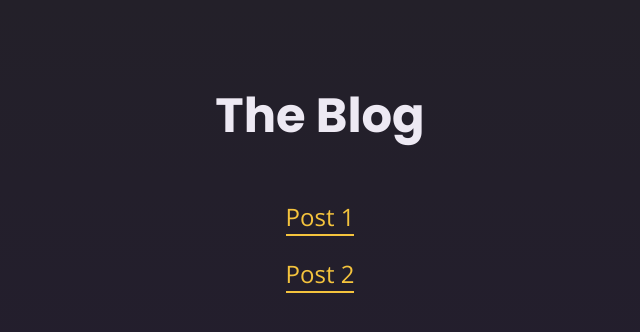
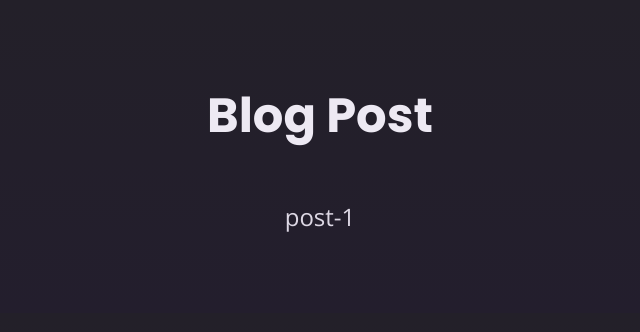
Before and after one commit to daniel-avzaradel/next-js14-full-course, a Next.js app in the folder 01-starting-project/: page /blog/post-1 in a window 1280 px wide. Shown: the top 332 px of the page, without its empty margins (320-960 px from the left). Built offline with nearby package versions, Linux system fonts and the light colour scheme.

Commit message:
dynamic routes

```diff
--- a/01-starting-project/app/blog/[slug]/page.js
+++ b/01-starting-project/app/blog/[slug]/page.js
@@ -1,13 +1,11 @@
-import Link from "next/link"
 
-const BlogPage = () => {
+const BlogPostPage = ({ params }) => {
   return (
     <main>
-      <h1>The Blog</h1>
-      <p><Link href={"/blog/post-1"}>Post 1</Link></p>
-      <p><Link href={"/blog/post-2"}>Post 2</Link></p>
+      <h1>Blog Post</h1>
+      <p>{params.slug}</p>
     </main>
   )
 }
 
-export default BlogPage
+export default BlogPostPage
```
Also changed, not shown: 01-starting-project/app/blog/page.js (added, +13 -0 lines).
